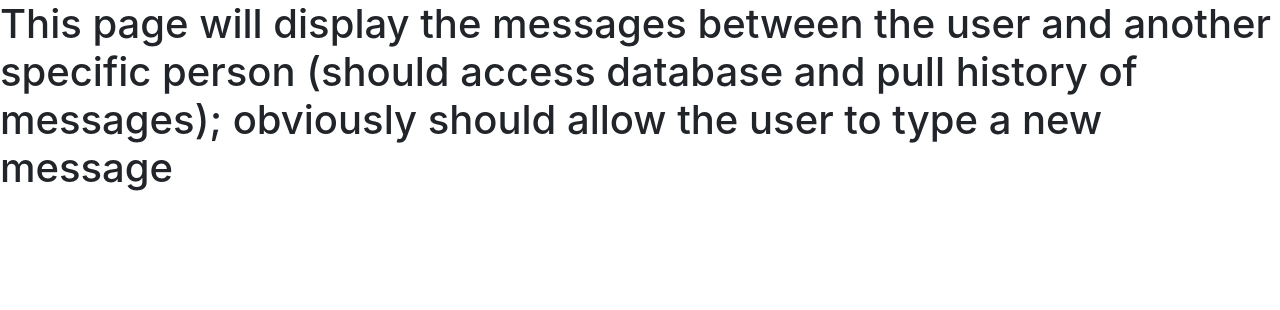
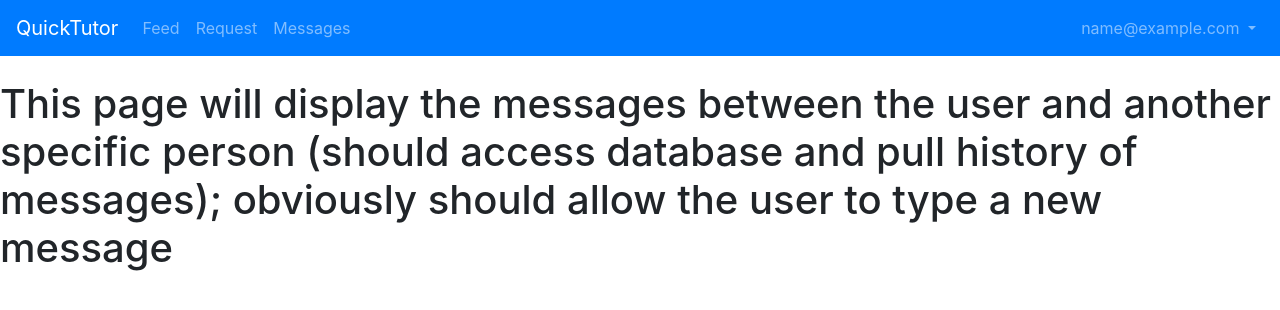
Before and after one commit to quinnlewis98/QuickTutor, a Django app: page /messages/ in a window 1280 px wide. Shown: the top 310 px of the page. Run offline with Django 3.2, Linux system fonts and the light colour scheme; the visitor is signed in with stand-in values (Sample User, id 1); parts of the project's set-up code (start-up, migrations or seed data) failed here and were passed over; some libraries are stand-ins or nearby versions.

Commit message:
navbar fix

```diff
--- a/app/templates/app/messages.html
+++ b/app/templates/app/messages.html
@@ -11,6 +11,41 @@
     <title>Messages</title>
   </head>
   <body>
+    <!-- NAVBAR -->
+    <nav class="navbar navbar-expand-lg navbar-dark bg-primary">
+      <a class="navbar-brand" href='/'>QuickTutor</a>
+      <div id="navbarNav">
+        <ul class="navbar-nav">
+          <li class="nav-item">
+            <a class="nav-link" href = '/feed/' >Feed</a>
+          </li>
+          <li class="nav-item">
+            <a class="nav-link" href = '/myRequest/' >Request</a>
+          </li>
+          <li class="nav-item">
+            <a class="nav-link" href = '/contacts/' >Messages</a>
+          </li>
+        </ul>
+      </div>
+
+      <div class="collapse navbar-collapse justify-content-end" id="navbarCollapse">
+        <ul class="navbar-nav">
+          <li class="nav-item dropdown">
+            <a class="nav-link dropdown-toggle" href="#" id="navbarDropdown" role="button" data-toggle="dropdown" aria-haspopup="true" aria-expanded="false">
+              {{user.email}}
+            </a>
+          <div class="dropdown-menu">
+            <a class="dropdown-item" href='/profile/' >My Profile</a>
+              <form action="/myRequest/" method="post" class="inline">
+                  {% csrf_token %}
+                  <input type=submit name='action' value='Logout' class="dropdown-item">
+              </form>
+          </div>
+        </ul>
+        </div>
+
+    </nav><br>
+
     <h1>This page will display the messages between the user and another specific person (should access database and pull
     history of messages); obviously should allow the user to type a new message</h1>
 
```
Also changed, not shown: app/templates/app/contacts.html (+10 -9 lines), app/templates/app/feed.html (+7 -6 lines), app/templates/app/myRequest.html (+5 -5 lines), app/templates/app/profile.html (+7 -6 lines).
